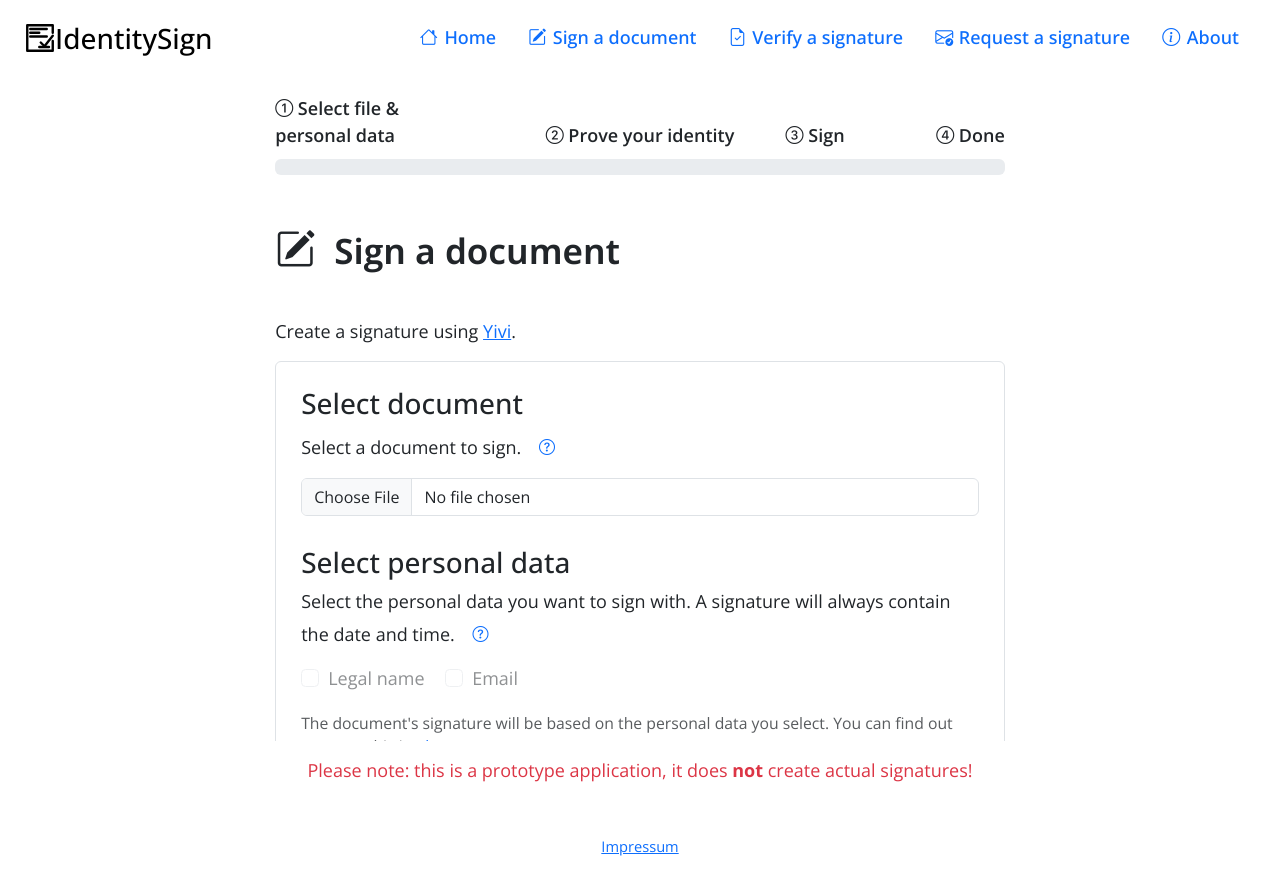
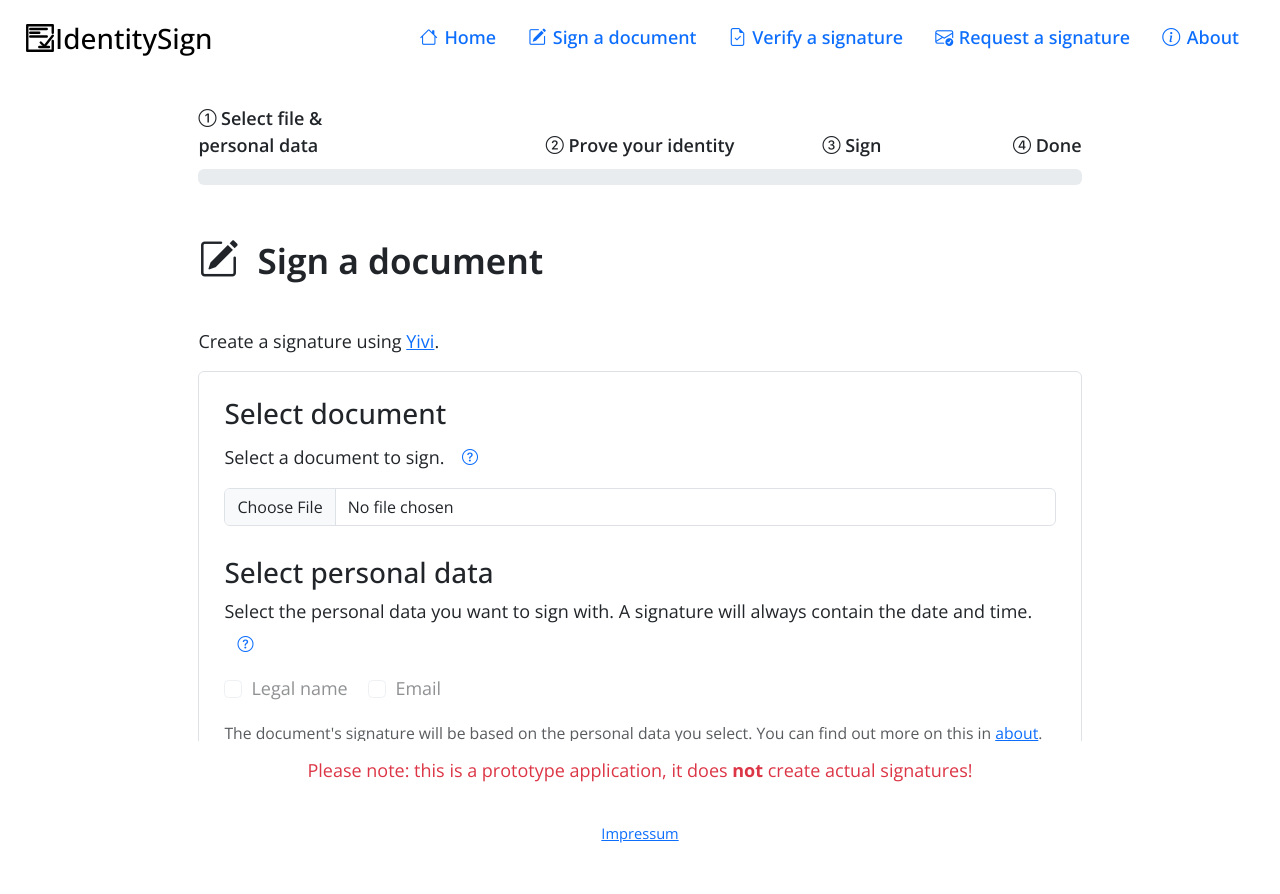
Before and after one commit to yoricklast/IdentitySign, a SvelteKit app: page /sign in a window 1280 px wide. Shown: the top 894 px of the page. Built offline with nearby package versions, Linux system fonts and the light colour scheme; what svelte-system-info would draw is missing.

Commit message:
Fixed max-width and set pdf preview header

```diff
--- a/src/app.html
+++ b/src/app.html
@@ -146,8 +146,8 @@
   }
 
   .main-div {
-    padding-left: 12%;
-    padding-right: 12%;
+    padding-left: 4%;
+    padding-right: 4%;
     max-width: 1440px;
     margin: 0 auto;
   }
--- a/src/routes/sign/+page.svelte
+++ b/src/routes/sign/+page.svelte
@@ -804,6 +804,7 @@
           : ""}
       >
         {#if files && fileSelected}
+          <p class="mb-0">PDF Preview:</p>
           <canvas
             id="pdf-canvas"
             class="h-100 w-100 align-self-start border border-secondary mt-3"
```
